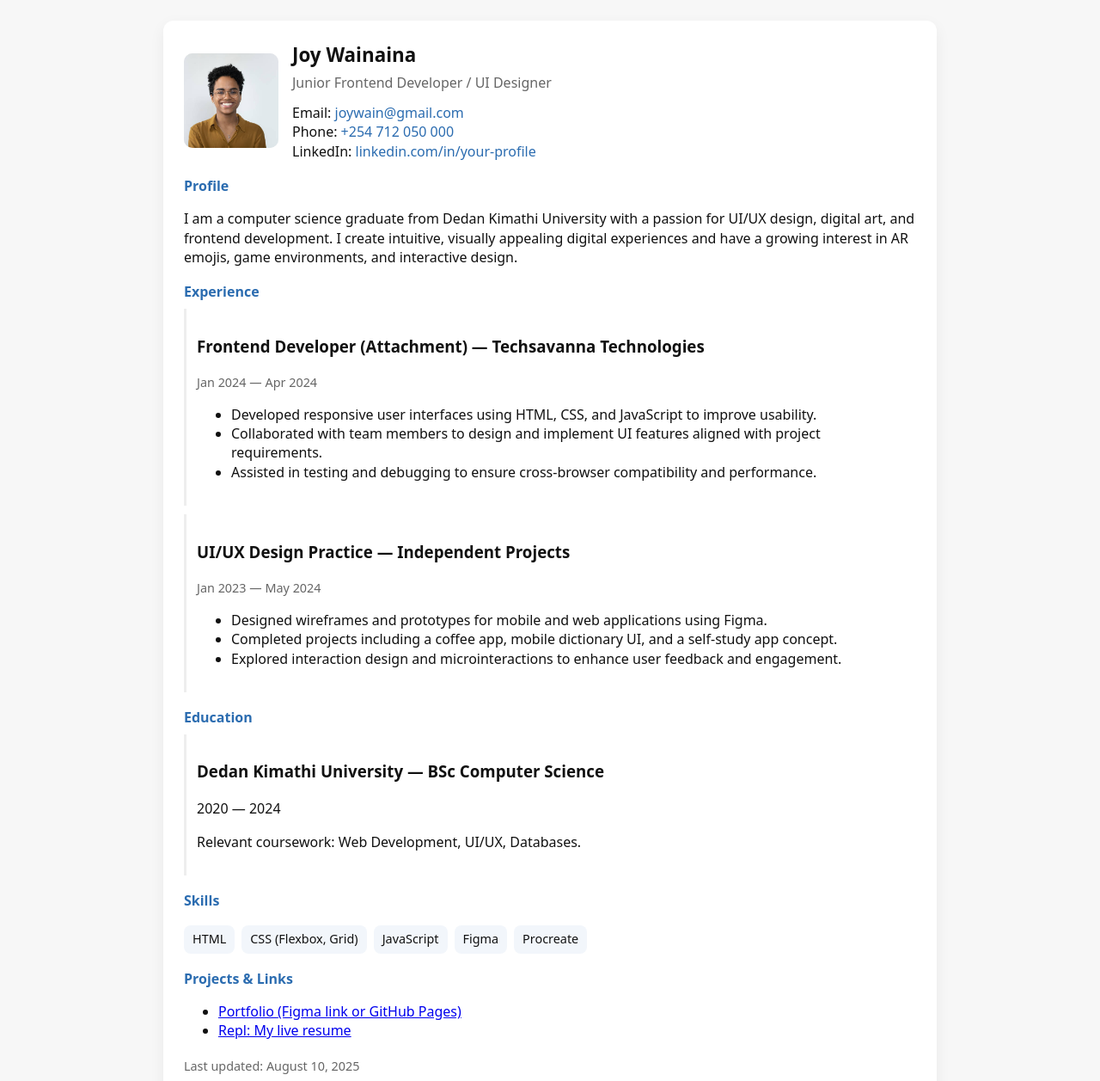
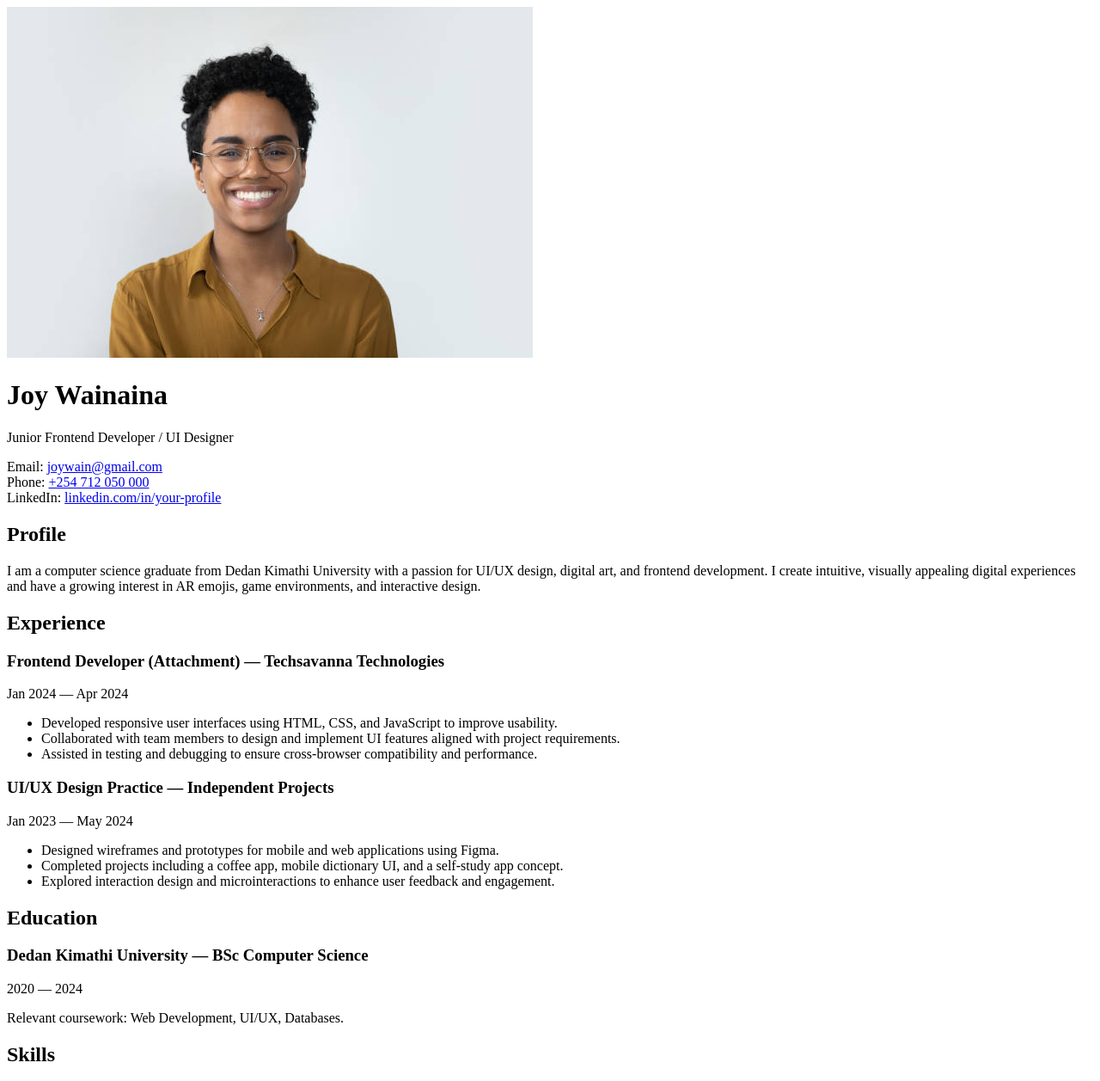
Before and after one commit to joy-lee2233/Resume, a plain HTML site: page index.html in a window 1280 px wide. Shown: the top 1257 px of the page at 86% size. Drawn offline with Linux system fonts and the light colour scheme.

Commit message:
Update resume HTML with latest changes

```diff
--- a/index.html
+++ b/index.html
@@ -5,29 +5,7 @@
   <meta name="viewport" content="width=device-width,initial-scale=1" />
   <title>Joy Wainaina — Resume</title>
   <meta name="description" content="Resume for Your Name — Experience, Education, Skills, Contact" />
-  <style>
-    /* Simple, responsive resume styles */
-    :root{--accent:#2b6cb0;--muted:#666}
-    *{box-sizing:border-box}
-    body{font-family:system-ui,-apple-system,Segoe UI,Roboto,'Helvetica Neue',Arial;line-height:1.4;margin:0;background:#f7f7f7;color:#111}
-    .container{max-width:900px;margin:24px auto;background:#fff;padding:24px;border-radius:12px;box-shadow:0 6px 18px rgba(0,0,0,0.06)}
-    header{display:flex;gap:16px;align-items:center}
-    .avatar{flex:0 0 110px;height:110px;border-radius:10px;overflow:hidden;background:#eee}
-    .avatar img{width:100%;height:100%;object-fit:cover;display:block}
-    .person h1{margin:0;font-size:1.4rem}
-    .person p{margin:6px 0;color:var(--muted)}
-    .contact{margin-top:12px}
-    .contact a{color:var(--accent);text-decoration:none}
-    nav.skills{margin-top:18px}
-    section{margin-top:18px}
-    h2{font-size:1rem;margin:0 0 8px 0;color:var(--accent)}
-    .job,.edu{padding:12px;border-left:3px solid #eee;margin-bottom:10px} /*the gray lines*/
-    .job time{display:block;color:var(--muted);font-size:0.9rem}
-    ul.skills-list{list-style:none;padding:0;margin:6px 0 0 0;display:flex;flex-wrap:wrap;gap:8px}
-    ul.skills-list li{background:#f2f6fb;padding:6px 10px;border-radius:8px;font-size:0.9rem}
-    footer{margin-top:20px;color:var(--muted);font-size:0.9rem}
-    @media (max-width:640px){header{flex-direction:row} .person{flex:1}}
-  </style>
+
 </head>
 <body>
   <div class="container">
@@ -112,15 +90,6 @@
     </footer>
   </div>
 
-  <script>
-    // Small helper: ask user before navigating away if they haven't saved
-    let isSaved = true;
-    window.addEventListener('beforeunload', (e) => {
-      if (!isSaved) {
-        e.preventDefault();
-        e.returnValue = '';
-      }
-    });
-  </script>
+
 </body>
 </html>
```
